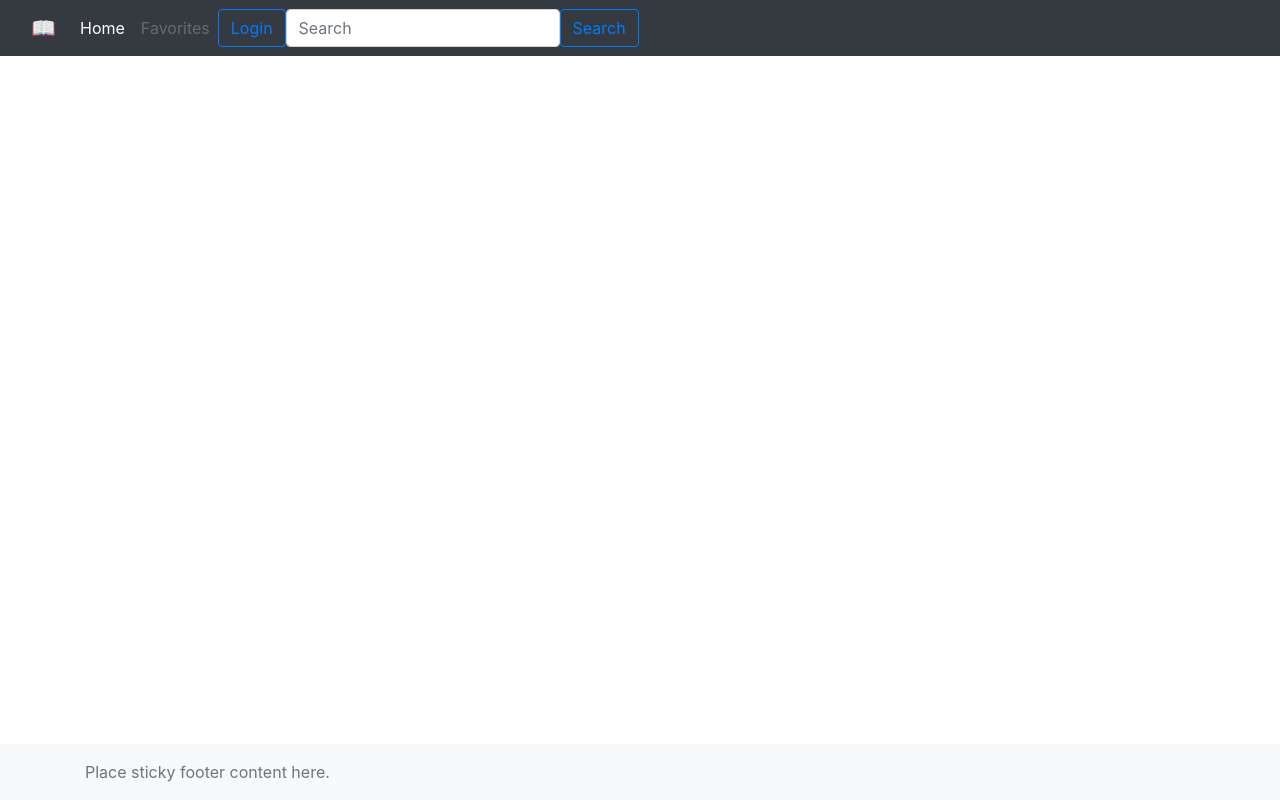
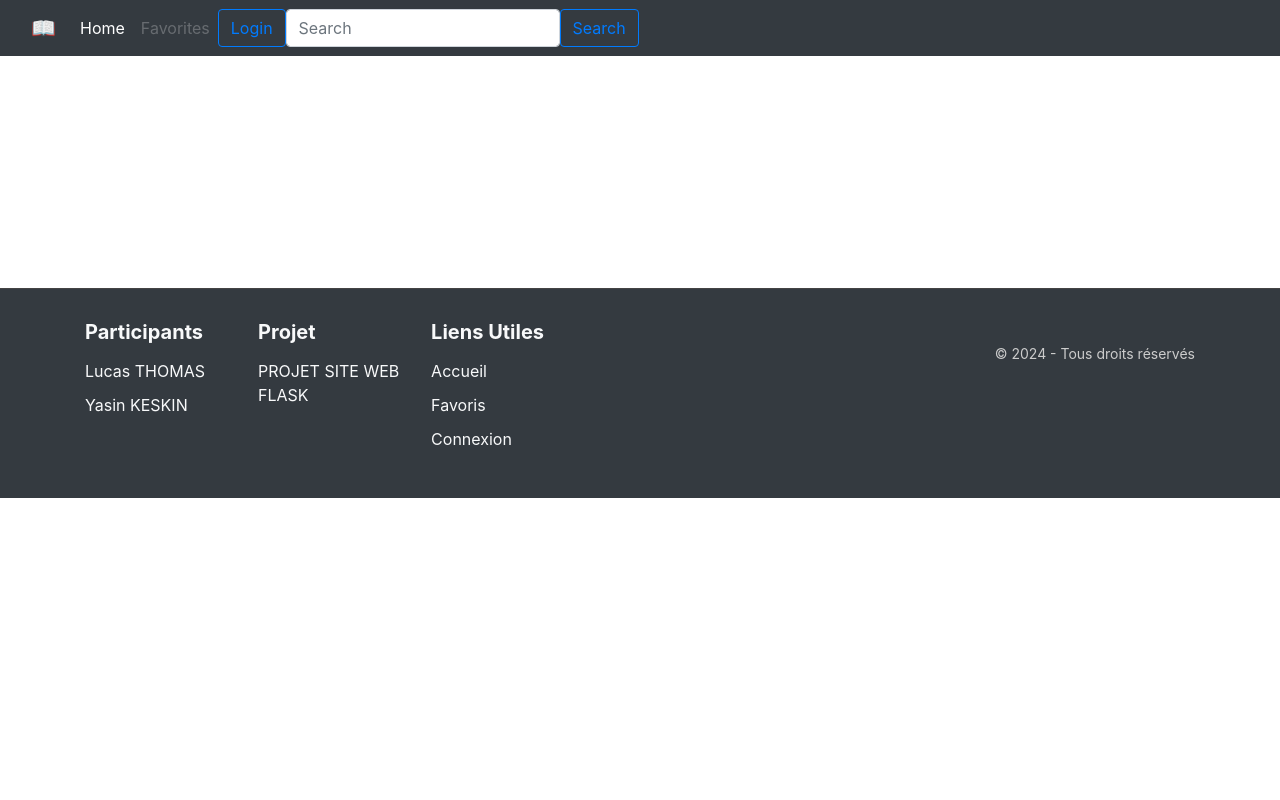
Before and after one commit to LucasTHOMAS18/Projet-Flask, a Python web app: template src/templates/home.html in a window 1280 px wide. Run offline with Jinja, Linux system fonts and the light colour scheme; the template is opened without the code that fills it, so the values that code supplies are empty; some libraries are stand-ins or nearby versions.

Commit message:
Amélrioation du footer

```diff
--- a/src/static/home.css
+++ b/src/static/home.css
@@ -11,8 +11,57 @@
     margin-top: 8em;
 }
 
-footer{
-    position: fixed;
-    bottom: 0;
-    width: 100%;
+footer {
+    background-color: #343a40;
+    color: #ffffff;
+    padding: 20px 0;
+    margin-top: 30px;
+    border-top: 1px solid #444;
 }
+
+footer h5 {
+    font-size: 1.25rem;
+    font-weight: bold;
+    margin-bottom: 15px;
+}
+
+footer ul {
+    padding-left: 0;
+    list-style: none;
+}
+
+footer ul li {
+    margin-bottom: 10px;
+}
+
+footer ul li a {
+    color: #ffffff;
+    text-decoration: none;
+}
+
+footer ul li a:hover {
+    color: #cccccc;
+}
+
+footer .text-center {
+    margin-top: 20px;
+}
+
+footer small {
+    color: #cccccc;
+}
+
+.footer .container {
+    display: flex;
+    flex-wrap: wrap;
+    justify-content: space-between;
+}
+
+.footer .col-md-4 {
+    flex: 1;
+    margin: 15px 0;
+}
+
+.footer a:hover {
+    text-decoration: underline;
+}
--- a/src/templates/base.html
+++ b/src/templates/base.html
@@ -54,9 +54,32 @@
     </div>
   </main>
 
-  <footer class="footer mt-auto py-3 bg-light">
+  <footer class="footer mt-auto py-3 bg-dark text-light">
     <div class="container">
-      <span class="text-muted">Place sticky footer content here.</span>
+      <div class="row">
+        <div class="col-md-4">
+          <h5>Participants</h5>
+          <ul class="list-unstyled">
+            <li>Lucas THOMAS</li>
+            <li>Yasin KESKIN</li>
+          </ul>
+        </div>
+        <div class="col-md-4">
+          <h5>Projet</h5>
+          <p>PROJET SITE WEB FLASK</p>
+        </div>
+        <div class="col-md-4">
+          <h5>Liens Utiles</h5>
+          <ul class="list-unstyled">
+            <li><a href="/" class="text-light">Accueil</a></li>
+            <li><a href="/favorites" class="text-light">Favoris</a></li>
+            <li><a href="/login" class="text-light">Connexion</a></li>
+          </ul>
+        </div>
+      </div>
+      <div class="text-center pt-3">
+        <small>&copy; 2024 - Tous droits réservés</small>
+      </div>
     </div>
   </footer>
 
```
